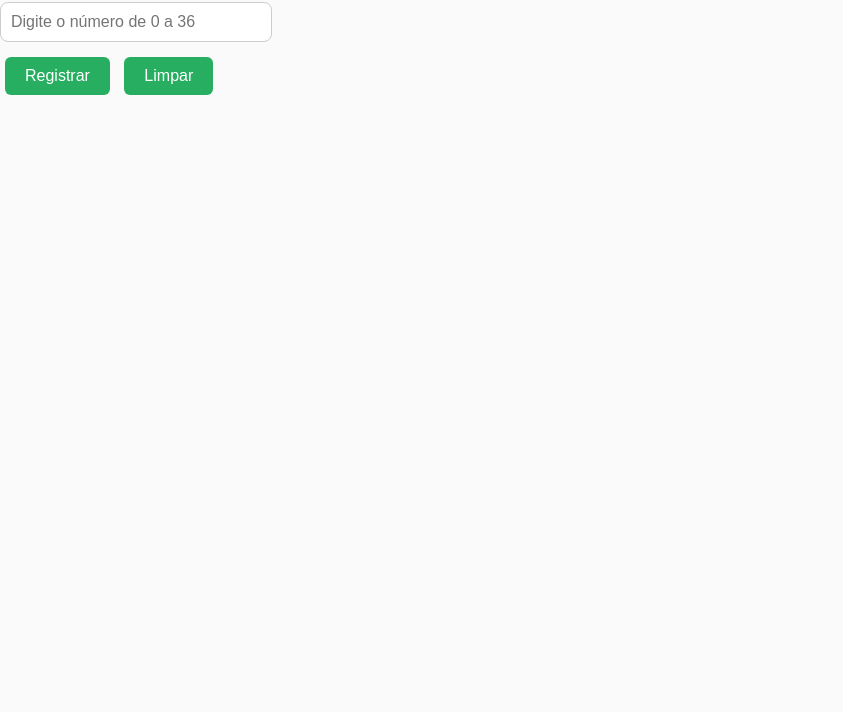
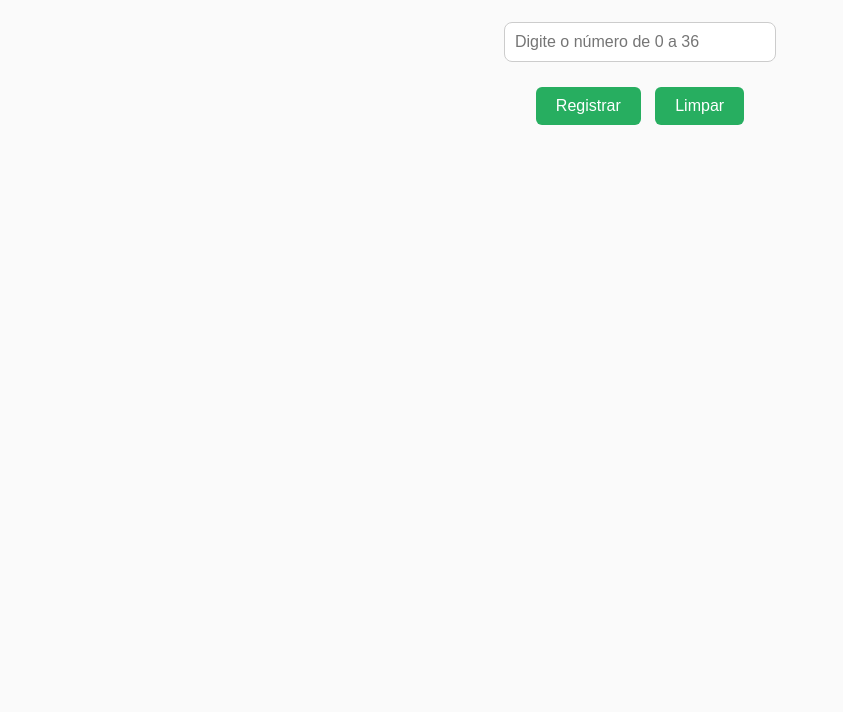
Before and after one commit to zieltqe/estrategia-roleta, a plain HTML site: page index.html in a window 1280 px wide. Shown: the part 88-800 px from the top of the page, without its empty margins (0-843 px from the left). Drawn offline with Linux system fonts and the light colour scheme.

Commit message:
Update index.html

```diff
--- a/index.html
+++ b/index.html
@@ -7,17 +7,19 @@
   <link rel="stylesheet" href="style.css" />
 </head>
 <body>
+  <div class="container">
     <h1>Roleta Estratégica</h1>
 
     <input type="number" id="numeroInput" placeholder="Digite o número de 0 a 36" />
-  <br>
+    <div class="botoes">
       <button onclick="registrarNumero()">Registrar</button>
       <button onclick="limparDados()">Limpar</button>
+    </div>
 
     <div id="resultado"></div>
     <ul id="listaNumeros"></ul>
     <div id="repetidos"></div>
-  <div id="sequenciasMaisRepetidas"></div>
+  </div>
 
   <script src="script.js"></script>
 </body>
```
Lines whose indentation alone changed are shown as unchanged.
